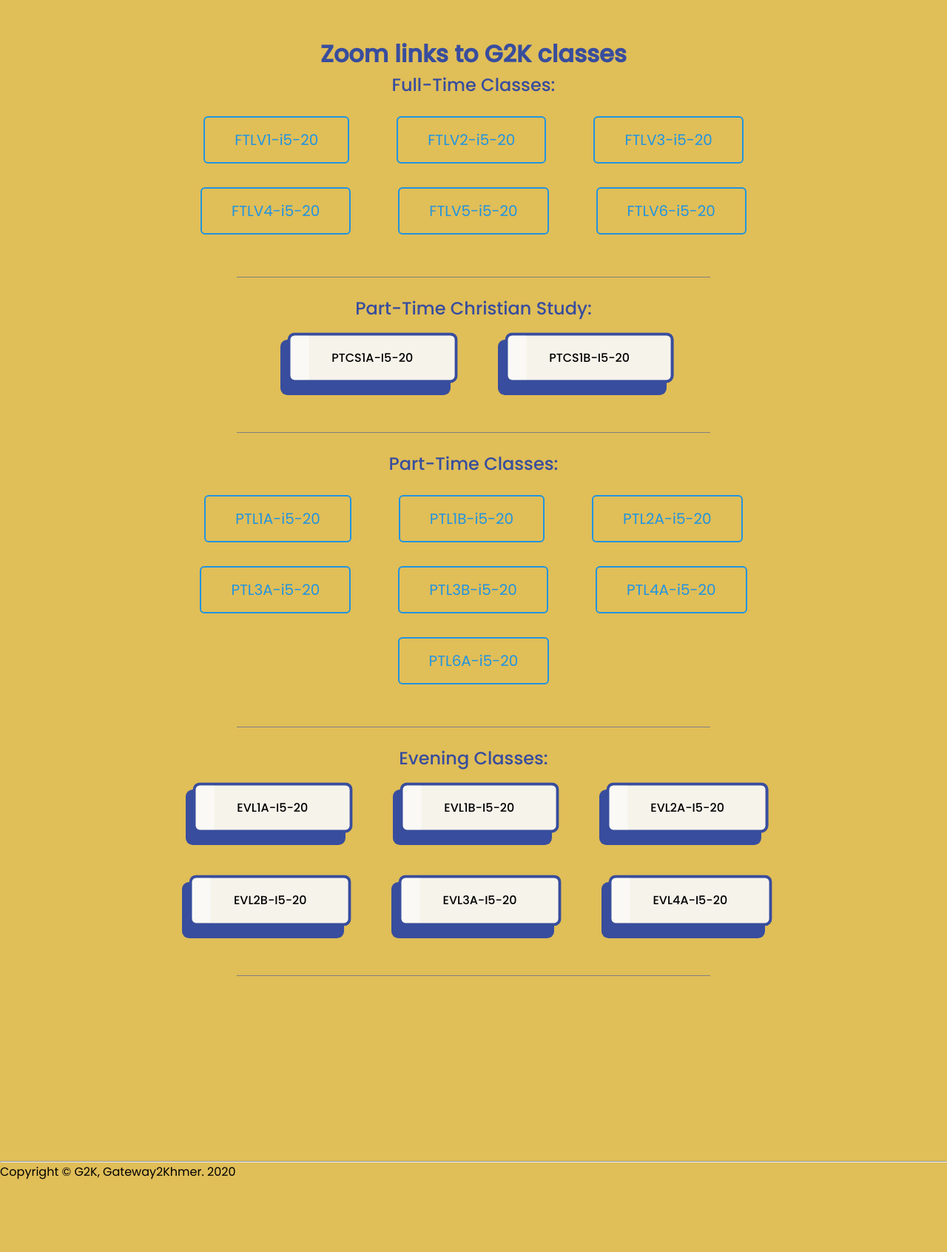
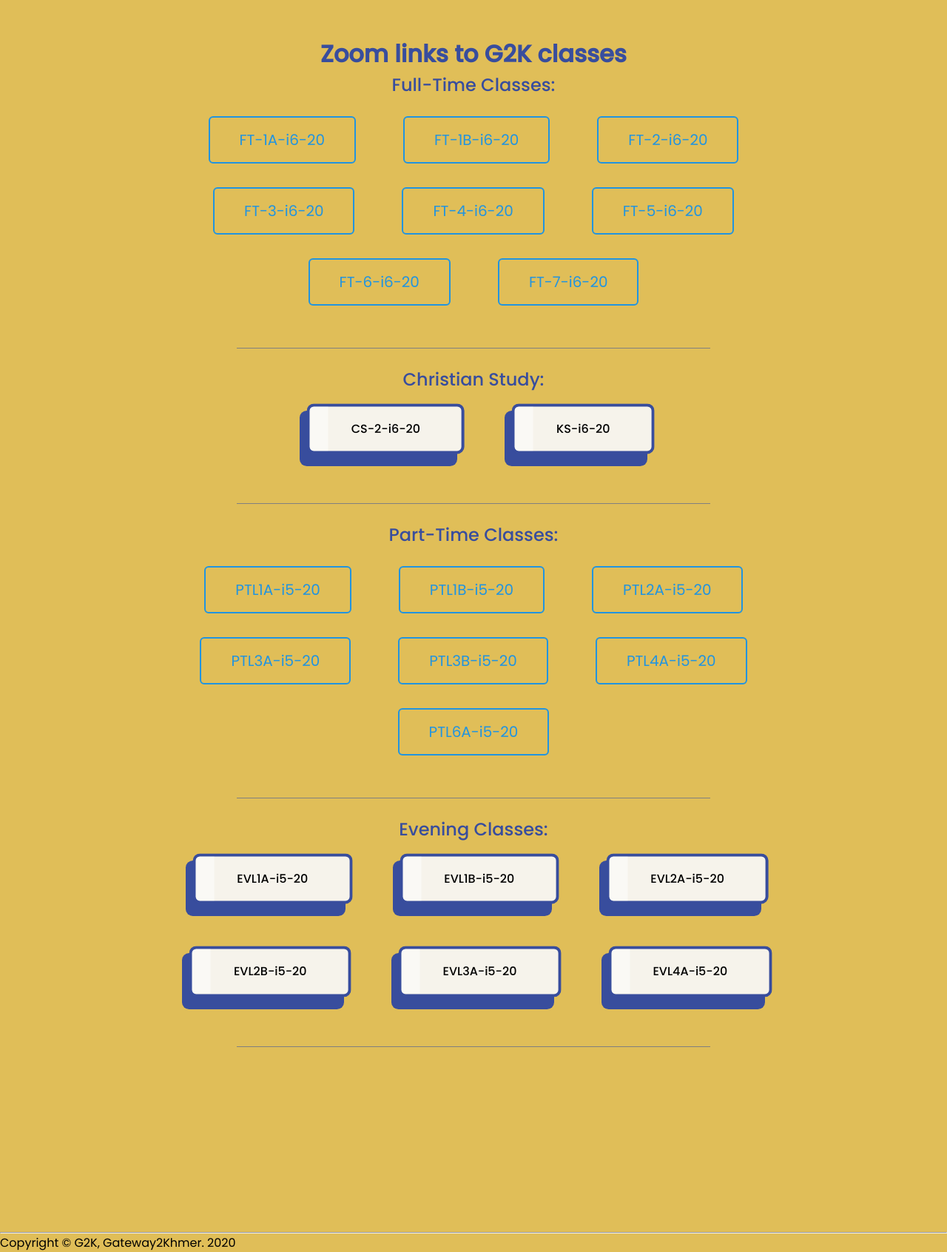
Before and after one commit to tech-g2k/Zoom-links, a Jekyll site: the page built from index.html, in a window 1280 px wide. Shown: the whole page at 74% size. Built offline with Jekyll 4.4.1, drawn with Linux system fonts in a browser that asks for light colours; before the commit the page ends 1596 px from its top, so only the background shows below that.

Commit message:
Add intake 6 full-time links and remove transform uppercase

```diff
--- a/_config.yml
+++ b/_config.yml
@@ -28,15 +28,29 @@ google_api_key:
 markdown: kramdown
 
 # Zoom classroom links full-time classes
-FTLV1-i5-20 : https://zoom.us/j/94458623223?pwd=WjZuV3ZreVNFdnNrR0c0SlFEcml2UT09
-FTLV2-i5-20 : https://zoom.us/j/96656176747?pwd=eWQ1ZW1zY3FDRE50bTZNVllZT3luZz09
-FTLV3-i5-20 : https://zoom.us/j/94118234613?pwd=QThuV3lJdXlnV3NrMU1FZVJhMUIwdz09
-FTLV4-i5-20 : https://zoom.us/j/99255426753?pwd=aXZxT1VPMTBtU2JnbVJRU211ckhDZz09
-FTLV5-i5-20 : https://zoom.us/j/98442135829?pwd=Um4xRGtpUHROOWVWR2FiVGs1OHhBdz09
-FTLV6-i5-20 : https://zoom.us/j/96201164368?pwd=WWh5b3Jtc2Q2STZ1eENrS1RxamVmdz09
-# Zoom classroom links part-time Christian Study
-PTCS1A-i5-20 : https://zoom.us/j/93557054465?pwd=TVBqSDZLeFFNenJybHBXeFk5QlBUdz09
-PTCS1B-i5-20 : https://zoom.us/j/96358319168?pwd=WFpGdmMvb1dtNEN4dXlCVmorcm1oUT09
+ft-1a-text : FT-1A-i6-20
+ft-1a-link : https://zoom.us/j/94436208202?pwd=ZXZUWm0yQ2E1bHFJOUxXV3V6a01QUT09
+ft-1b-text : FT-1B-i6-20
+ft-1b-link : https://zoom.us/j/94334894369?pwd=WFA5ZXNHQ0c4eWpFUVlkTm5jS1d1Zz09
+ft-2-text : FT-2-i6-20
+ft-2-link : https://zoom.us/j/95037173417?pwd=SDlaMHl4MXFQY2RqS0VyazUrZnZvUT09
+ft-3-text : FT-3-i6-20
+ft-3-link : https://zoom.us/j/96881517728?pwd=b2lGeHlkaVBiSGYxWmljV2gvQkJkQT09
+ft-4-text : FT-4-i6-20
+ft-4-link : https://zoom.us/j/97401212748?pwd=SDFicGtid2JqYk1peTZPU1JITGdNQT09
+ft-5-text : FT-5-i6-20
+ft-5-link : https://zoom.us/j/93849409606?pwd=Mm84U3hYdlNCMzIwS3J4QmlxcUVDZz09
+ft-6-text : FT-6-i6-20
+ft-6-link : https://zoom.us/j/91524566636?pwd=ejlEanhNNmhWb3VrTUlQYjZ2cVBnZz09
+ft-7-text : FT-7-i6-20
+ft-7-link : https://zoom.us/j/96096545224?pwd=c2xSN0k3cXN5MEV4SmtDNDBLUjNrQT09
+
+# Zoom classroom links Christian Study
+cs-2-text : CS-2-i6-20
+cs-2-link :
+ks-text : KS-i6-20
+ks-link :
+
 # Zoom classroom links part-time
 PTL1A-i5-20 : https://zoom.us/j/92807329082?pwd=b0JqSkRiUUNEb09hL0pBYWtyc3Zvdz09
 PTL1B-i5-20 : https://zoom.us/j/97408945927?pwd=ZDVVVHpPSElCNGZkWWdvNkVUVkpTdz09
@@ -45,6 +59,7 @@ PTL3A-i5-20 : https://zoom.us/j/98723341445?pwd=WjZEdmlES0NmTkVmbUU1Z1ZzcngwZz09
 PTL3B-i5-20 : https://zoom.us/j/93885876511?pwd=VG5vMElzUmZMeU1rTWJadHBBd2tjZz09
 PTL4A-i5-20 : https://zoom.us/j/95546095321?pwd=bXppVTlaVDFiN2lDa0xOUWI0dG8zQT09
 PTL6A-i5-20 : https://zoom.us/j/93087125021?pwd=UTJhL0tjY1cyYitLdVRLaVJjd2Y2dz09
+
 # Zoom classroom links evening classes
 EVL1A-i5-20 : https://zoom.us/j/94359249790?pwd=SUQxeFFCaW1XSzFkZmx1R0JJQmNiQT09
 EVL1B-i5-20 : https://zoom.us/j/94340526806?pwd=ZFFWdWh4bkhLUXhGMDVrSjRRcGdFUT09
--- a/_includes/christian-study.html
+++ b/_includes/christian-study.html
@@ -1,14 +1,14 @@
 <div class="wrap">
-    <h2>Part-Time Christian Study:</h2>
+    <h2>Christian Study:</h2>
     <ul class="buttons">
         <li class="buttons__item">
-            <a href="{{ site.PTCS1A-i5-20 }}" class="push">
-                <span class="push__inner">PTCS1A-i5-20</span>
+            <a href="{{ site.cs-2-link }}" class="push">
+                <span class="push__inner">{{ site.cs-2-text }}</span>
             </a>
         </li>
         <li class="buttons__item">
-            <a href="{{ site.PTCS1B-i5-20 }}" class="push">
-                <span class="push__inner">PTCS1B-i5-20</span>
+            <a href="{{ site.ks-link }}" class="push">
+                <span class="push__inner">{{ site.ks-text }}</span>
             </a>
         </li>
     </ul>
--- a/_includes/full-time.html
+++ b/_includes/full-time.html
@@ -4,25 +4,34 @@
     <h2>Full-Time Classes:</h2>
     <ul class="buttons">
         <li class="buttons__item">
-            <a class="shiney" href={{ site.FTLV1-i5-20 }} >FTLV1-i5-20</a>
+            <a class="shiney" href={{ site.ft-1a-text }} >{{ site.ft-1a-text }}</a>
         </li>
         <li class="buttons__item">
-            <a class="shiney" href={{ site.FTLV2-i5-20 }} >FTLV2-i5-20</a>
+            <a class="shiney" href={{ site.ft-1b-text }} >{{ site.ft-1b-text }}</a>
         </li>
         <li class="buttons__item">
-            <a class="shiney" href={{ site.FTLV3-i5-20 }} >FTLV3-i5-20</a>
+            <a class="shiney" href={{ site.ft-2-text }} >{{ site.ft-2-text }}</a>
         </li>
     </ul>
     <br>
     <ul class="buttons">
         <li class="buttons__item">
-            <a class="shiney" href={{ site.FTLV4-i5-20 }} >FTLV4-i5-20</a>
+            <a class="shiney" href={{ site.ft-3-text }} >{{ site.ft-3-text }}</a>
         </li>
         <li class="buttons__item">
-            <a class="shiney" href={{ site.FTLV5-i5-20 }} >FTLV5-i5-20</a>
+            <a class="shiney" href={{ site.ft-4-text }} >{{ site.ft-4-text }}</a>
         </li>
         <li class="buttons__item">
-            <a class="shiney" href={{ site.FTLV6-i5-20 }} >FTLV6-i5-20</a>
+            <a class="shiney" href={{ site.ft-5-text }} >{{ site.ft-5-text }}</a>
+        </li>
+    </ul>
+    <br>
+    <ul class="buttons">
+        <li class="buttons__item">
+            <a class="shiney" href={{ site.ft-6-text }} >{{ site.ft-6-text }}</a>
+        </li>
+        <li class="buttons__item">
+            <a class="shiney" href={{ site.ft-7-text }} >{{ site.ft-7-text }}</a>
         </li>
     </ul>
 </div>
--- a/css/shiny-button.css
+++ b/css/shiny-button.css
@@ -115,7 +115,7 @@ h1 {
   border: 0.3em solid #384D9D;
   padding: 1.1em 3.5em;
   cursor: pointer;
-  text-transform: uppercase;
+  /*text-transform: uppercase;*/
   user-select: none;
   transform: translate3d(0.6em, -0.6em, 0);
   transition: transform 120ms cubic-bezier(0.23, 1, 0.32, 1);
```
